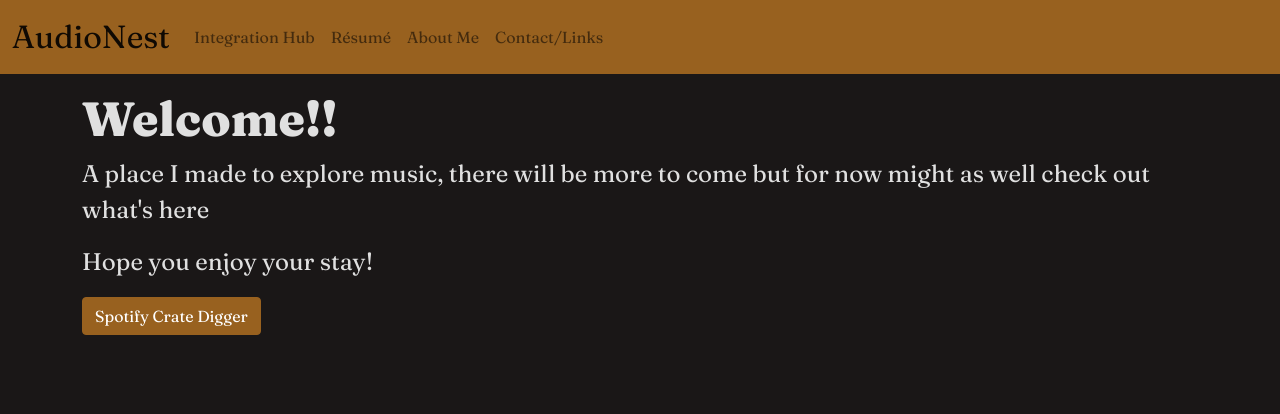
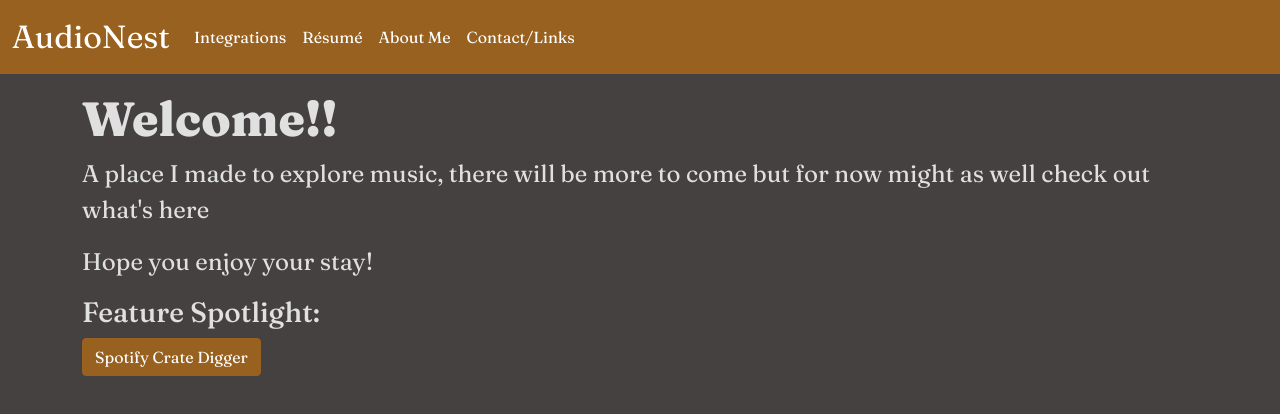
Before and after one commit to jdotglove/audionest-v2, a Next.js app: page / in a window 1280 px wide. Shown: the top 414 px of the page. Built offline with nearby package versions, Linux system fonts and the light colour scheme.

Commit message:
ANEST-02: initial revamp of porfolio content

```diff
--- a/pages/index.tsx
+++ b/pages/index.tsx
@@ -32,7 +32,8 @@ export default function Home() {
               Hope you enjoy your stay!
             </p>
             <div>
-              <Button href="/integration-hub" style={{ backgroundColor: "#98611F", borderColor: "#98611F" }}>
+              <h3>Feature Spotlight: </h3>
+              <Button href="/integrations" style={{ backgroundColor: "#98611F", borderColor: "#98611F" }}>
                 Spotify Crate Digger
               </Button>
             </div>
--- a/pages/integration-hub.tsx
+++ b/pages/integrations.tsx
@@ -4,11 +4,11 @@ import { Button, Container, Row, Col } from "react-bootstrap";
 
 import MainNavbar from "../src/components/Navbars/MainNavbar";
 import SpotifyContext from "../src/contexts/SpotifyContext";
-import styles from "../styles/IntegrationHub.module.css";
+import styles from "../styles/Integrations.module.css";
 import { authenticateSpotify } from "../src/middleware/spotify";
 
 
-export default function IntegrationHub() {
+export default function Integrations() {
   const { isLoggedIn } = useContext(SpotifyContext);
   const { push } = useRouter();
   const authenticateSpotifyUser = async () => {
@@ -74,7 +74,7 @@ export default function IntegrationHub() {
                     display: "flex",
                     justifyContent: "center",
                     alignItems: "center",
-                    height: "15vh",
+                    height: "15dvh",
                   }}
                 >
                   <h1> Successfully Logged In </h1>
--- a/src/components/Navbars/MainNavbar.tsx
+++ b/src/components/Navbars/MainNavbar.tsx
@@ -11,16 +11,27 @@ export default function MainNavbar() {
     <Fragment>
       <Navbar className="d-none d-lg-block" style={{
         background: '#98611F',
+        color: "#FFFFFF"
       }} variant="light">
         <Container fluid>
           <Navbar.Brand style={{
             fontSize: 'xx-large',
+
+            color: "#FFFFFF"
           }} href="/">AudioNest</Navbar.Brand>
-          <Nav className="me-auto">
-            <Nav.Link href="/integration-hub">Integration Hub</Nav.Link>
-            <Nav.Link href="/resume">Résumé</Nav.Link>
-            <Nav.Link href="/about-me">About Me</Nav.Link>
-            <Nav.Link href="/contact">Contact/Links</Nav.Link>
+          <Nav className="me-auto" >
+            <Nav.Link style={{
+            color: "#FFFFFF"
+          }} href="/integrations">Integrations</Nav.Link>
+            <Nav.Link style={{
+            color: "#FFFFFF"
+          }} href="/resume">Résumé</Nav.Link>
+            <Nav.Link style={{
+            color: "#FFFFFF"
+          }} href="/about-me">About Me</Nav.Link>
+            <Nav.Link style={{
+            color: "#FFFFFF"
+          }} href="/contact">Contact/Links</Nav.Link>
           </Nav>
         </Container>
       </Navbar>
@@ -28,7 +39,9 @@ export default function MainNavbar() {
         background: '#98611F',
       }} variant="light">
         <Container fluid>
-          <Navbar.Brand href="/">AudioNest</Navbar.Brand>
+          <Navbar.Brand style={{
+            color: "#FFFFFF"
+          }} href="/">AudioNest</Navbar.Brand>
           <Navbar.Toggle className="d-block" onClick={handleShowOffCanvas} />
           <Offcanvas
             show={show} onHide={handleCloseOffCanvas}
@@ -40,17 +53,17 @@ export default function MainNavbar() {
             <FontProvider>
               <Offcanvas.Header  closeButton>
                 <Offcanvas.Title>
-                  <Navbar.Brand className="text-black"
+                  <Navbar.Brand className="text-white"
                     href="/"
                   >AudioNest</Navbar.Brand>
                 </Offcanvas.Title>
               </Offcanvas.Header>
               <Offcanvas.Body>
                 <Nav className="justify-content-end pe-3 me-auto">
-                  <Nav.Link className="text-black" href="/integration-hub">Integration Hub</Nav.Link>
-                  <Nav.Link className="text-black" href="/resume">Résumé</Nav.Link>
-                  <Nav.Link className="text-black" href="/about-me">About Me</Nav.Link>
-                  <Nav.Link className="text-black" href="/contact">Contact/Links</Nav.Link>
+                  <Nav.Link className="text-white" href="/integrations">Integrations</Nav.Link>
+                  <Nav.Link className="text-white" href="/resume">Résumé</Nav.Link>
+                  <Nav.Link className="text-white" href="/about-me">About Me</Nav.Link>
+                  <Nav.Link className="text-white" href="/contact">Contact/Links</Nav.Link>
                 </Nav>
               </Offcanvas.Body>
             </FontProvider>
--- a/styles/globals.css
+++ b/styles/globals.css
@@ -1,3 +1,7 @@
+body {
+  background-color: #464141 !important;
+}
+
 /* Medium to small devices (landscape tablets, 768px and down) */
 @media only screen and (max-width: 768px) {
     .navbar-desktop {
```
Also changed, not shown: pages/about-me.tsx (+7 -2 lines), src/components/InnerPageNavigation/ResumeTabs.tsx (+62 -6 lines), src/components/Navbars/SpotifyNavbar.tsx (+7 -16 lines), styles/Integrations.module.css (renamed from styles/IntegrationHub.module.css).
